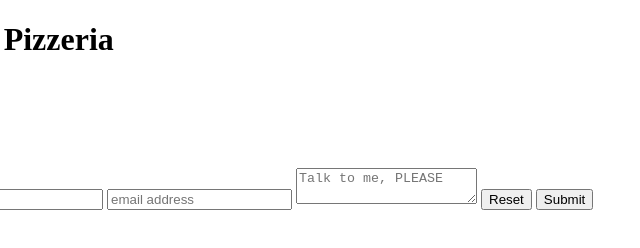
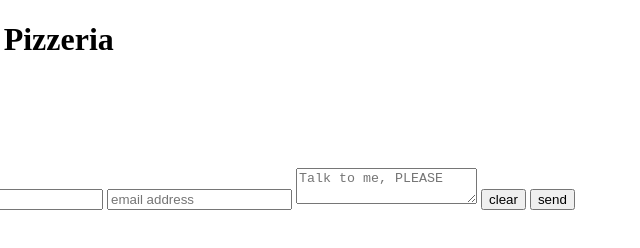
Before and after one commit to AubreyHatake/Pizza-1, a plain HTML site: page contact.html in a window 1280 px wide. Shown: the full height of the page, 279-919 px from the left. Drawn offline with Linux system fonts and the light colour scheme.

Commit message:
addin labels

```diff
--- a/contact.html
+++ b/contact.html
@@ -16,10 +16,13 @@
     <form method="post" action="https://www.stonecoldprofessor.com/pizza-contact.php">
         <input name="first-name" placeholder="first name" type="text">
         <input name="last-name" placeholder="last name" type="text">
+        <label for="names"></label>
         <input name="email" placeholder="email address" type="text">
+        <label for="emails"></label>
         <textarea name="message" placeholder="Talk to me, PLEASE" ></textarea>
-        <input type="reset">
-        <input type="submit">
+        <label for="messages"></label>
+        <input type="reset" value="clear" >
+        <input type="submit" value="send" >
     </form>
 </body>
 </html>
```
